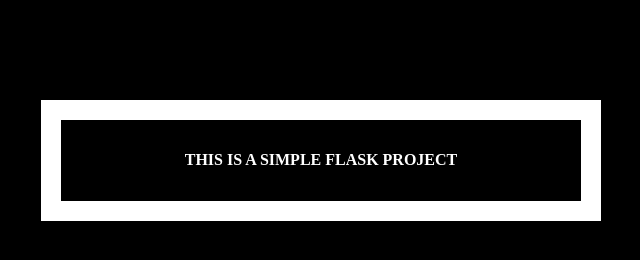
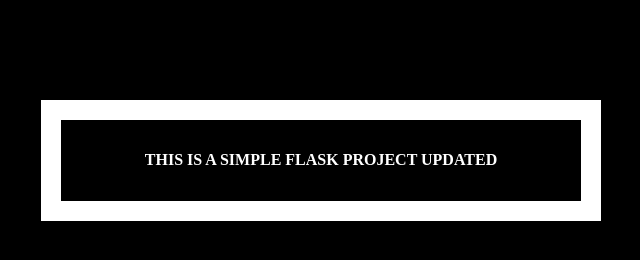
Before and after one commit to saqib421/tutorial-docker-automated-build, a plain HTML site: page flask-app/templates/index.html in a window 1280 px wide. Shown: the whole page, without its empty margins (319-959 px from the left). Drawn offline with Linux system fonts and the light colour scheme.

Commit message:
Update 6091011

```diff
--- a/flask-app/templates/index.html
+++ b/flask-app/templates/index.html
@@ -19,7 +19,7 @@
   </head>
   <body>
     <div class="container">
-      <h4>This is a Simple Flask Project</h4>
+      <h4>This is a Simple Flask Project Updated</h4>
     </div>
   </body>
 </html>
```
